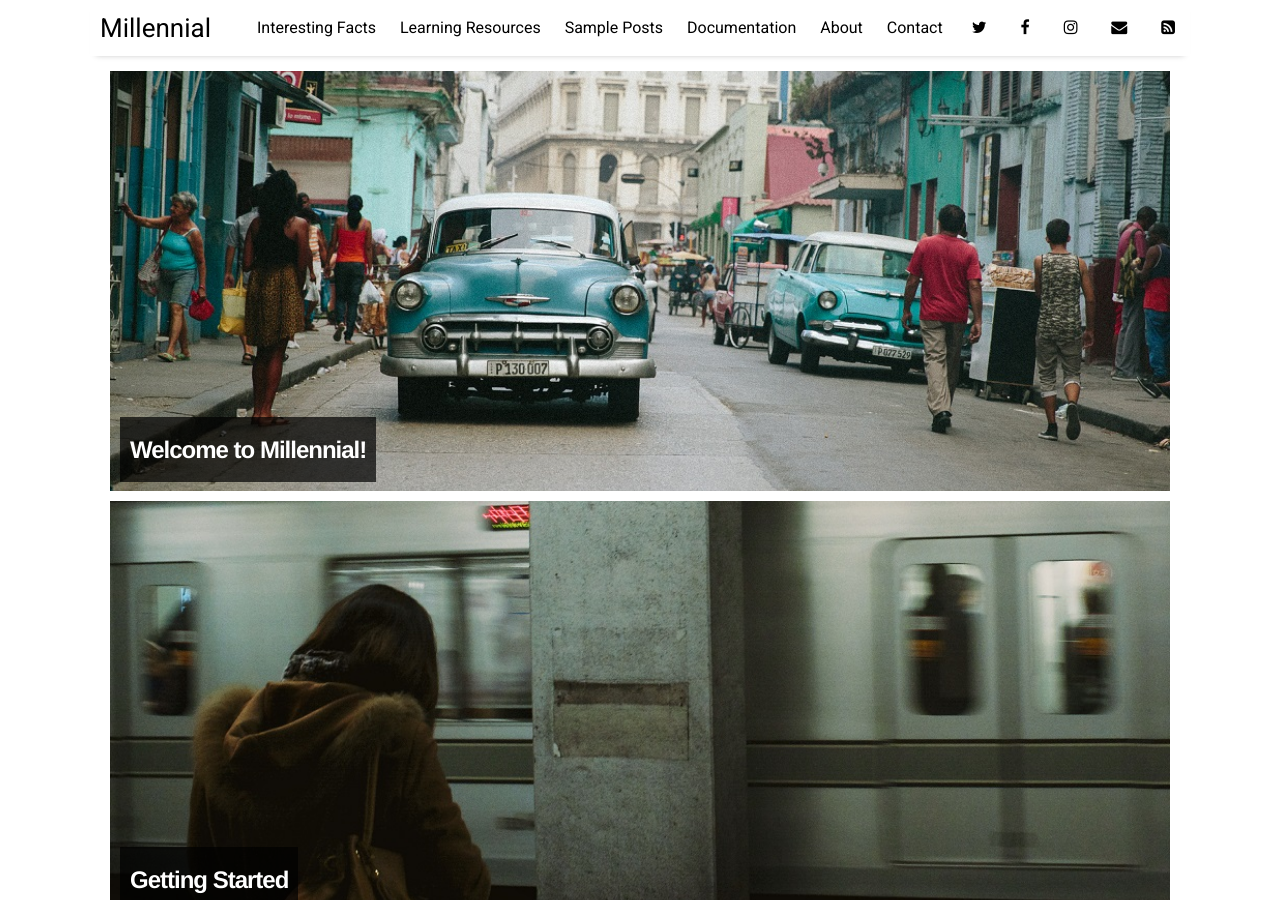
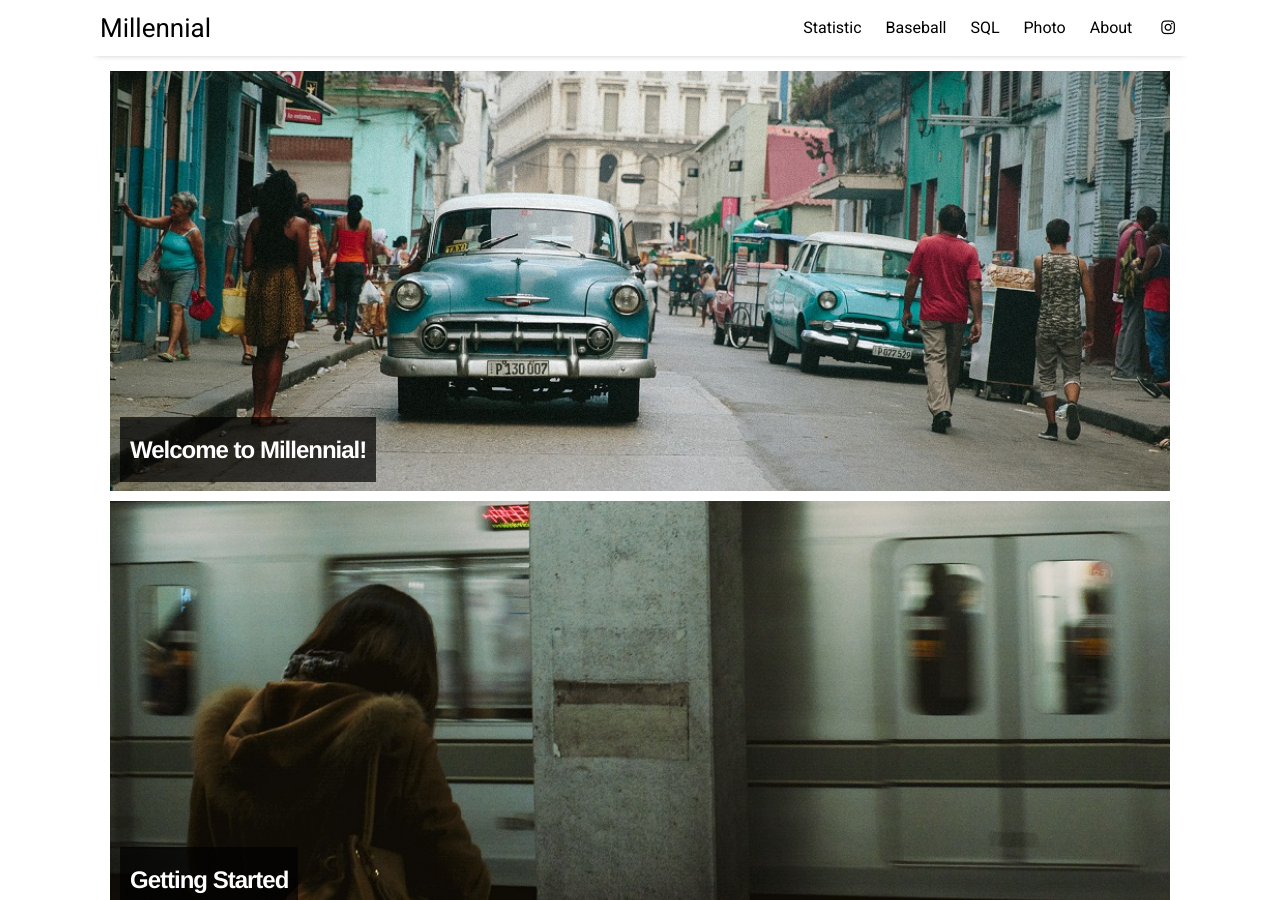
Before and after one commit to danielpages/danielpage.github.io, a Jekyll site: the page built from index.html, in a window 1280 px wide and 900 px high. Built offline with Jekyll 4.4.1, drawn with Linux system fonts in a browser that asks for light colours; nearby versions of some CDN libraries; the list of posts is cut into pages by our own code.

Commit message:
main theme object

```diff
--- a/_data/settings.yml
+++ b/_data/settings.yml
@@ -3,23 +3,23 @@ disqus:
   comments: false
   disqus_shortname: 'Daniel pages'
 
-google-ID: 'UA-112060364-2'
+google-ID: 'pkhabkw'
 
 menu:
-- {name: 'Interesting Facts', folder: 'pages', file: 'facts.html'}
-- {name: 'Learning Resources', folder: 'pages', file: 'resources.html'}
-- {name: 'Sample Posts', folder: 'pages', file: 'sample-posts.html'}
-- {name: 'Documentation', folder: 'pages', file: 'documentation.html'}
+- {name: 'Statistic', folder: 'pages', file: 'facts.html'}
+- {name: 'Baseball', folder: 'pages', file: 'resources.html'}
+- {name: 'SQL', folder: 'pages', file: 'sample-posts.html'}
+- {name: 'Photo', folder: 'pages', file: 'documentation.html'}
 - {name: 'About', folder: 'pages', file: 'about.html'}
-- {name: 'Contact', folder: 'pages', file: 'contact.html'}
+# - {name: 'Contact', folder: 'pages', file: 'contact.html'}
 
 # Available social icons are powered by Font Awesome, so you can use any icon that they offer
 social:
-- {icon: 'twitter', link: 'https://twitter.com/paululele'}
-- {icon: 'facebook', link: 'https://www.facebook.com/Le.Paul.94'}
-- {icon: 'instagram', link: 'https://instagram.com/paululele'}
-- {icon: 'envelope', link: 'mailto:l.nguyen.paul@gmail.com'}
-- {icon: 'rss-square', link: 'feed.xml'}
+# - {icon: 'twitter', link: 'https://twitter.com/paululele'}
+# - {icon: 'facebook', link: 'https://www.facebook.com/Le.Paul.94'}
+- {icon: 'instagram', link: 'https://www.instagram.com/ki_h_p'}
+# - {icon: 'envelope', link: 'mailto:l.nguyen.paul@gmail.com'}
+# - {icon: 'rss-square', link: 'feed.xml'}
 # - {icon: 'rss-square', link: 'rss-feed.xml'}
 
 # Customize site text
```
